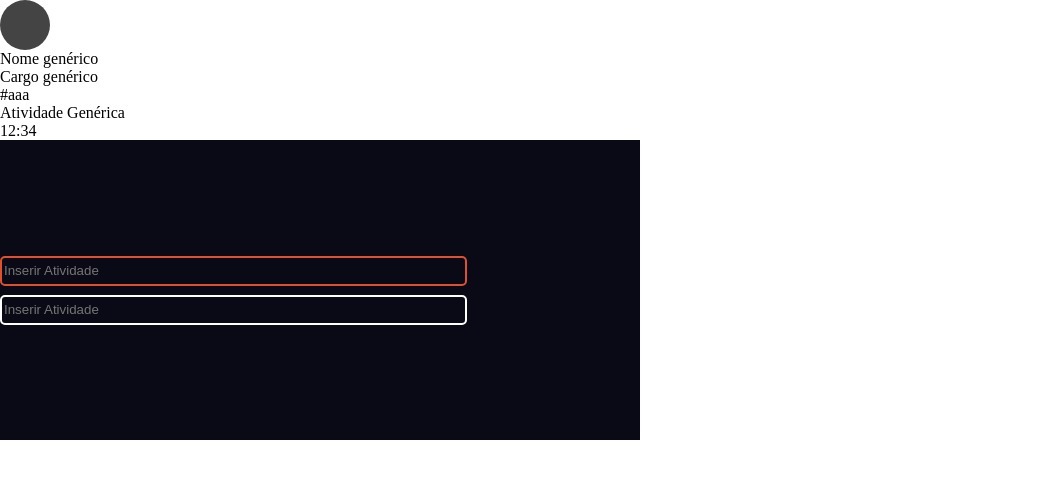
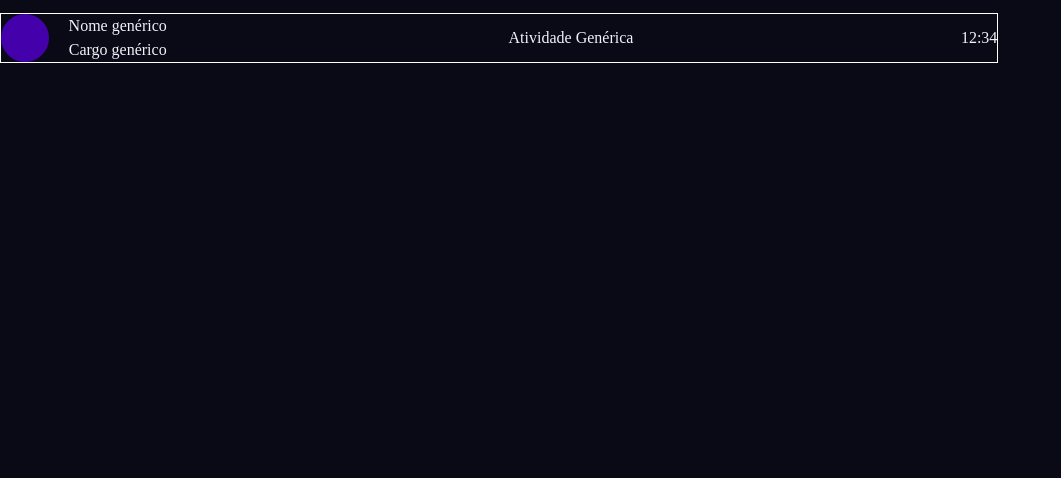
Before and after one commit to SamuelFVG/powerfit-trainee-cpe, a React (Vite) app in the folder powerfit/: page /home in a window 1280 px wide. Shown: the top 478 px of the page, without its empty margins (0-1061 px from the left). Built offline with nearby package versions, Linux system fonts and the light colour scheme.

Commit message:
Linha da tabela, formatação

```diff
--- a/powerfit/src/GlobalStyles.js
+++ b/powerfit/src/GlobalStyles.js
@@ -2,6 +2,9 @@ import { createGlobalStyle } from "styled-components";
 
 export const GlobalStyles = createGlobalStyle`
   html, body {
+    background-color: #0A0A16;
+    color: #F2F1FB;
+
     padding: 0;
     margin: 0;
   }
--- a/powerfit/src/components/LinhaDaTabelaGenerica/LinhaDaTabelaGenerica.jsx
+++ b/powerfit/src/components/LinhaDaTabelaGenerica/LinhaDaTabelaGenerica.jsx
@@ -1,16 +1,28 @@
-import {LinhaDaTabelaG} from "./Styles"
-import { DivPerfil } from "./Styles"
-import { DoodleUsuario } from "./Styles"
+import { LinhaDaTabelaG } from "./Styles";
+import { Perfil } from "./Styles";
+import { Doodle } from "./Styles";
+import { InformacoesPerfil } from "./Styles";
+import { DivGenerico } from "./Styles";
 
-export default function LinhaDaTabelaGenerica({dados}) {
-    return (<>
-        <LinhaDaTabelaG><DoodleUsuario/></LinhaDaTabelaG>
-        <div>{dados.nome}</div>
-        <div>{dados.cargo}</div>
-        <div>{dados.cor_doodle}</div>
-        <div>{dados.atividade}</div>
-        <div>{dados.horas}</div>
-    </>)
+export default function LinhaDaTabelaGenerica({ dados }) {
+  return (
+    <>
+      <LinhaDaTabelaG>
+        <Perfil>
+          <Doodle />
+          <InformacoesPerfil>
+            <DivGenerico> {dados.nome} </DivGenerico>
+            <DivGenerico> {dados.cargo} </DivGenerico>
+          </InformacoesPerfil>
+        </Perfil>
+
+
+        <DivGenerico>{dados.atividade}</DivGenerico>
+
+        <DivGenerico>{dados.horas}</DivGenerico>
+      </LinhaDaTabelaG>
+    </>
+  );
 }
 
 // nome: 'Nome genérico',
--- a/powerfit/src/components/LinhaDaTabelaGenerica/Styles.js
+++ b/powerfit/src/components/LinhaDaTabelaGenerica/Styles.js
@@ -1,18 +1,41 @@
 import styled from "styled-components"
 
 export const LinhaDaTabelaG = styled.div`
-    height: 50px
+    border: solid 1px white ;
+
+    margin-top: 1%;
+    margin-bottom: 1%;
+    height: 50px;
+    width: 78%;
+    display: flex;
+    justify-content: space-between      ;
 `;
 
-export const DivPerfil = styled.div`
+export const Perfil = styled.div`
+    width: 180px;
+    gap: 3%;
+
     display: flex;
-    height: 100%;
-    width: 245px;
-    flex-direction: row;
+    justify-content: left;
 `;
 
-export const DoodleUsuario = styled.div`
-    background-color: #444;
+export const InformacoesPerfil = styled.div`
+    flex-grow: 1;
+
+    display: flex;
+    flex-direction: column;
+`;
+
+export const DivGenerico = styled.div`
+    flex-grow: inherit;
+
+    display: flex;
+    justify-content: center;
+    align-items: center;
+`;
+
+export const Doodle = styled.div`
+    background-color: #40a;
     border-radius: 100%;
     height: 100%;
     aspect-ratio: 1 / 1;
--- a/powerfit/src/pages/Home/Home.jsx
+++ b/powerfit/src/pages/Home/Home.jsx
@@ -15,9 +15,10 @@ export default function Home() {
         {/* <Header/>
         <Titulo>Home</Titulo>
         <BotaoGenerico/>
-        <LinkGenerico/> */}
+        <LinkGenerico/>
+        <InputGenerico/>*/}
         <LinhaDaTabelaGenerica dados={obj}/>
-        <InputGenerico/>
+
     </div>)
 
 }
```
Also changed, not shown: powerfit/src/App.jsx (+8 -8 lines), powerfit/src/index.js (+4 -4 lines).
